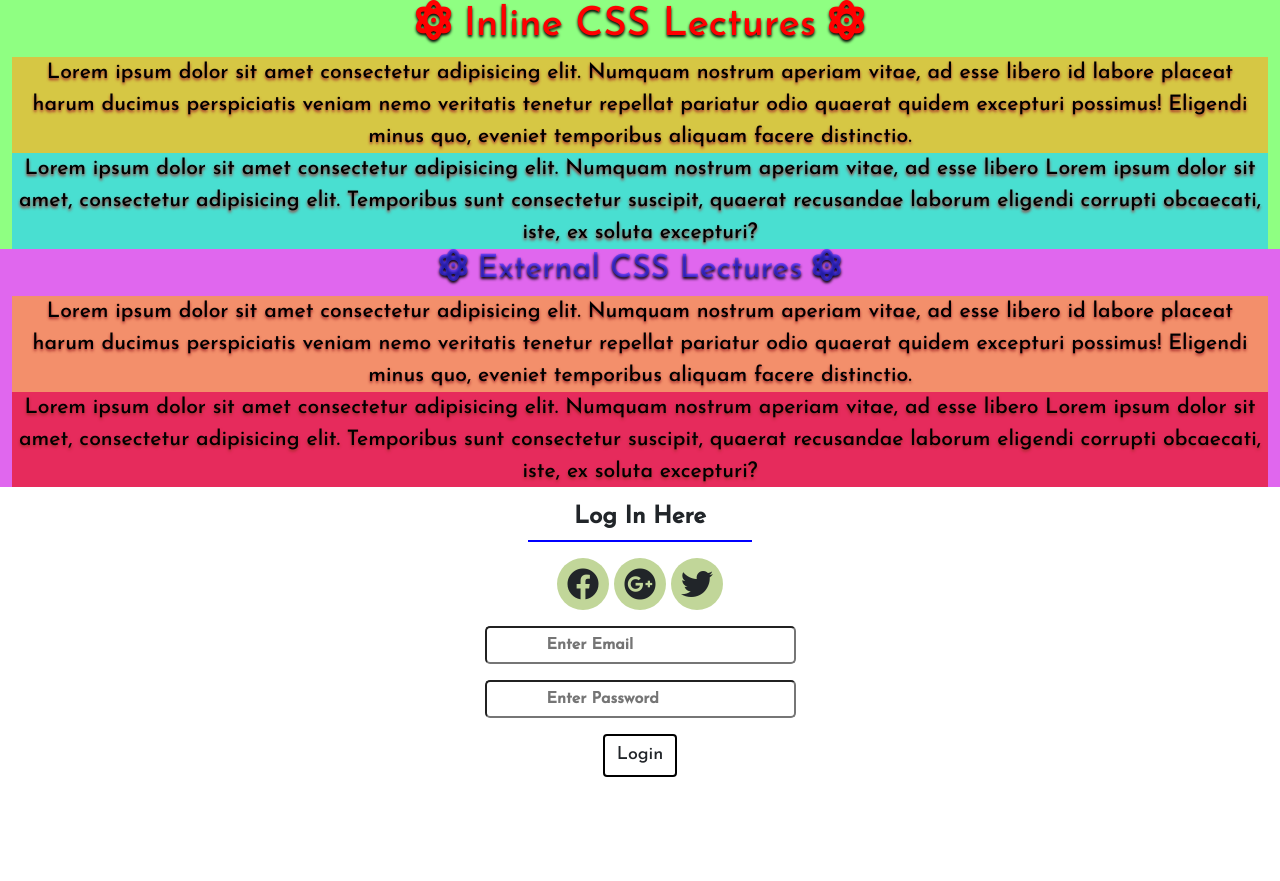
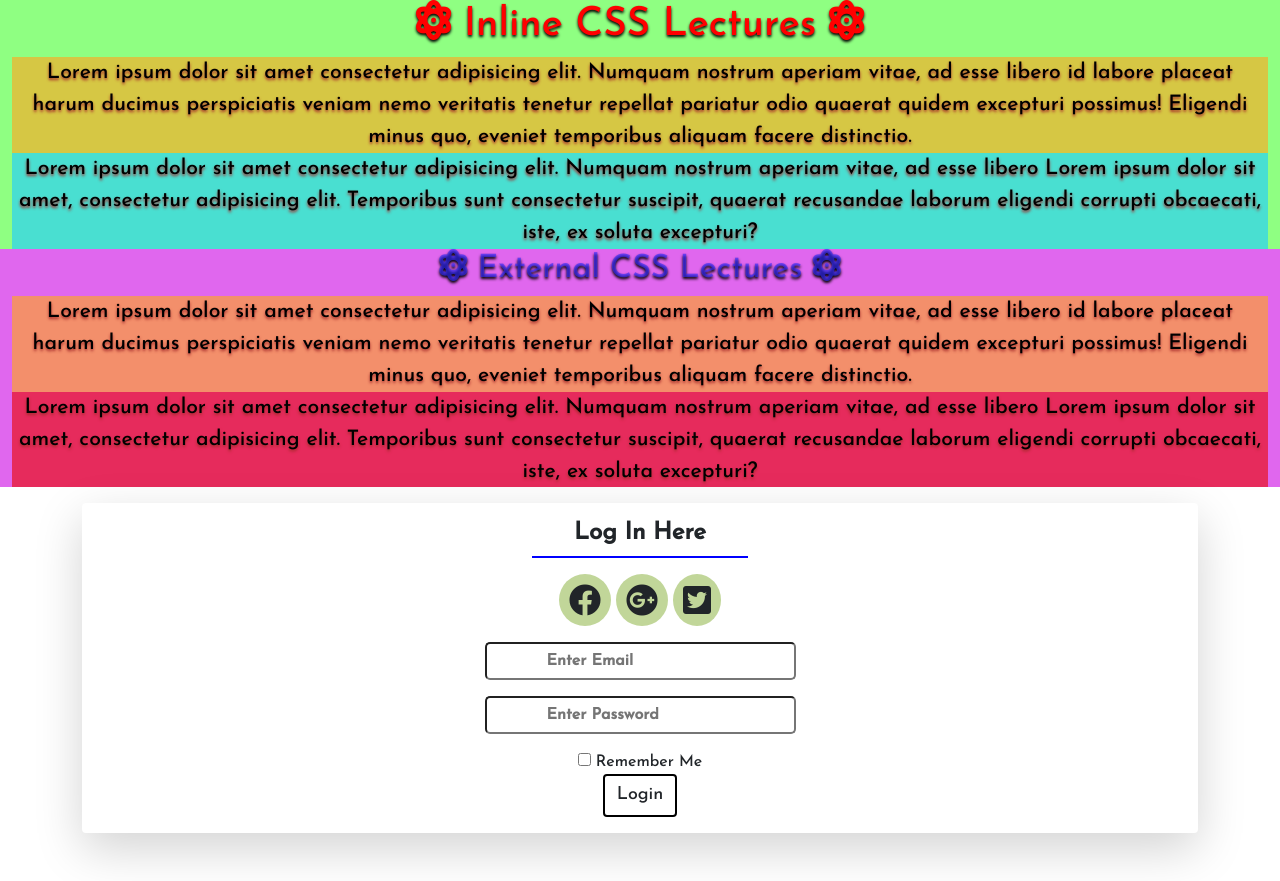
Before and after one commit to yadavashishdhirendra/Digipodium-LoginForm.github.io, a plain HTML site: page index.html in a window 1280 px wide. Before the commit the page ends 800 px from the top, so only its background shows below. Drawn offline with nearby package versions, Linux system fonts and the light colour scheme.

Commit message:
index.html

```diff
--- a/index.html
+++ b/index.html
@@ -84,21 +84,28 @@
 
     <!-- Login Form -->
    <div class="container">
+        <div class="container shadow-lg p-3 mb-5 bg-body rounded" id="Border">
             <h4 class="text-center" style="font-weight: bolder;">Log In Here</h4>
             <hr id="Styles">
             <div class="Logo">
                 <li class="text-center mt-3" style="list-style: none;">
                     <span><i class="fab fa-facebook"></i></span>
-                <i class="fab fa-google-plus"></i> <i class="fab fa-twitter"></i>
+                    <i class="fab fa-google-plus"></i> <i class="fab fa-twitter-square"></i>
                 </li>
             </div>
+            <form action="">
                 <div class="Input_Field mt-3 text-center">
                     <input class="mb-3" type="text" placeholder="Enter Email">
                     <br>
                     <input class="mb-3" type="text" placeholder="Enter Password">
                 </div>
+                <div class="Remember text-center">
+                    <span><input type="checkbox" id="check"></span> <span>Remember Me</span>
+                </div>
                 <div class="Btns text-center">
                     <button class="btn">Login</button>
+                </div>
+            </form>
         </div>
     </div>
 
```
Lines whose indentation alone changed are shown as unchanged.
